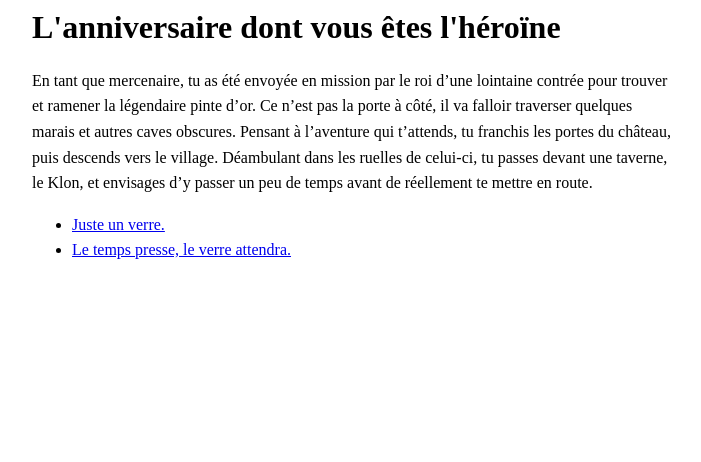
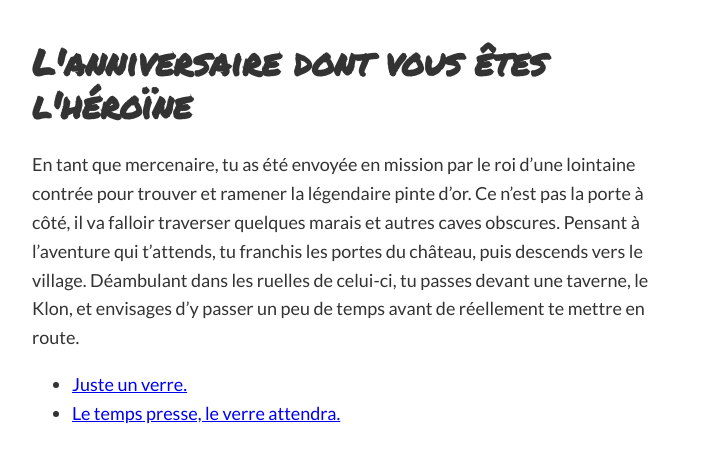
Before and after one commit to yanisvieilly/vue-cyoa, a Vue app: page /#/pages/1 in a window 1280 px wide. Shown: the top 462 px of the page, without its empty margins (288-989 px from the left). Built offline with nearby package versions, Linux system fonts and the light colour scheme.

Commit message:
Add some fonts

```diff
--- a/index.html
+++ b/index.html
@@ -5,6 +5,7 @@
   <meta name="viewport" content="width=device-width, initial-scale=1.0">
   <meta http-equiv="X-UA-Compatible" content="ie=edge">
   <title>L'anniversaire dont vous êtes l'héroïne</title>
+  <link href="https://fonts.googleapis.com/css?family=Lato|Permanent+Marker" rel="stylesheet">
 </head>
 
 <body>
--- a/src/components/App.vue
+++ b/src/components/App.vue
@@ -17,11 +17,15 @@ export default {
 
 <style lang="scss" scoped>
 .container {
-  margin: auto;
+  color: #333;
+  font-family: "Lato", sans-serif;
+  font-size: 1.125rem;
+  margin: 40px auto;
   max-width: 640px;
 }
 
 .title {
+  font-family: "Permanent Marker", cursive;
   line-height: 1.2;
 }
 </style>
```
